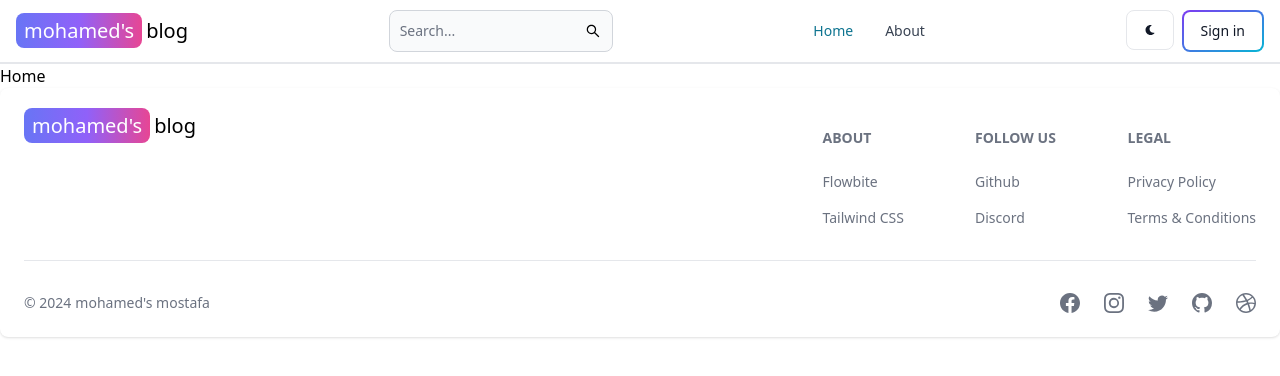
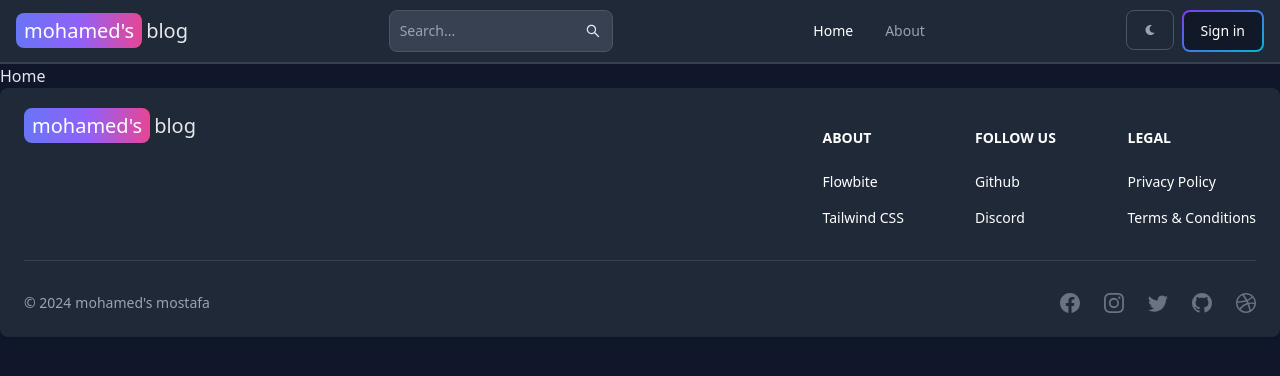
Before and after one commit to mo634/mern-blog, a React (Vite) app in the folder clinet/: page / in a window 1280 px wide. Shown: the top 376 px of the page. Built offline with nearby package versions, Linux system fonts and the light colour scheme; no server answers.

Commit message:
add dark mode

```diff
--- a/clinet/src/components/Header.jsx
+++ b/clinet/src/components/Header.jsx
@@ -1,15 +1,20 @@
 import { Avatar, Button, Dropdown, DropdownItem, Navbar, NavbarToggle, TextInput } from 'flowbite-react';
 import { AiOutlineSearch } from 'react-icons/ai';
-import { FaMoon } from 'react-icons/fa';
+import { FaMoon,FaSun } from 'react-icons/fa';
 import { Link, useLocation } from 'react-router-dom';
-import { useSelector } from 'react-redux';
+import { useDispatch, useSelector } from 'react-redux';
+import { togglemode } from '../redux/theme/themeSlice';
 import Logo from './Logo';
 
 const Header = () => {
     //states
     const path = useLocation().pathname
 
+    const {theme} = useSelector((state)=> state.theme)
+
     const { currentUser } = useSelector(state => state.user)
+
+    const dispatch = useDispatch()
 
     console.log(currentUser)
     return (
@@ -42,8 +47,14 @@
 
             {/* btns (sing in , sign up ,darkmode ,..) */}
             <div className=' flex gap-2 md:order-2'>
-                <Button className=' w-12 h-10 hidden md:inline' color='gray'>
-                    <FaMoon />
+
+
+                <Button className=' w-12 h-10 hidden md:inline' color='gray'
+                onClick={()=> dispatch(togglemode())}
+                >
+                    {
+                        theme === "dark" ?<FaMoon /> : <FaSun />
+                    }
                 </Button>
 
                 {/* render signin or dropdown */}
--- /dev/null
+++ b/clinet/src/components/ThemeProvider.jsx
@@ -0,0 +1,17 @@
+import React from 'react'
+import { useSelector } from 'react-redux'
+
+const ThemeProvider = ({children}) => {
+    //states
+    const {theme} = useSelector((state)=> state.theme)
+    console.log(theme)
+return (
+    <div className={theme}>
+        <div className="bg-white text-gray-700 dark:text-gray-200 dark:bg-[rgb(16,23,42)] min-h-screen">
+            {children}
+        </div>
+    </div>
+)
+}
+
+export default ThemeProvider
--- a/clinet/src/main.jsx
+++ b/clinet/src/main.jsx
@@ -5,14 +5,17 @@
 import { persistor, store } from './redux/store.js'
 import { Provider } from 'react-redux'
 import { PersistGate } from 'redux-persist/integration/react'
+import ThemeProvider from './components/ThemeProvider.jsx'
 
 ReactDOM.createRoot(document.getElementById('root')).render(
   <React.StrictMode>
     <PersistGate persistor={persistor}>
 
-    <Provider store={store}>
-    <App />
-  </Provider>
+      <Provider store={store}>
+        <ThemeProvider>
+          <App />
+        </ThemeProvider>
+      </Provider>
 
     </PersistGate>
   </React.StrictMode>,
--- a/clinet/src/redux/store.js
+++ b/clinet/src/redux/store.js
@@ -1,10 +1,12 @@
 import { configureStore,combineReducers } from '@reduxjs/toolkit'
 import userReducer from './user/userSlice'
+import themeReducer from './theme/themeSlice'
 import { persistReducer, persistStore } from 'redux-persist';
 import storage from 'redux-persist/lib/storage';
 
 const rootReducer = combineReducers({
-    user: userReducer
+    user: userReducer,
+    theme: themeReducer
 })
 
 
--- /dev/null
+++ b/clinet/src/redux/theme/themeSlice.js
@@ -0,0 +1,21 @@
+import { createSlice } from "@reduxjs/toolkit";
+
+const initialState = {
+    theme: "dark",
+};
+
+
+const themeSlice = new createSlice({
+    name: "theme",
+
+    initialState,
+
+    reducers:{
+        togglemode:(state)=>{
+            state.theme = state.theme === "light"? "dark" : "light"
+        }
+    }
+})
+
+export const {togglemode} = themeSlice.actions
+export default themeSlice.reducer
```
